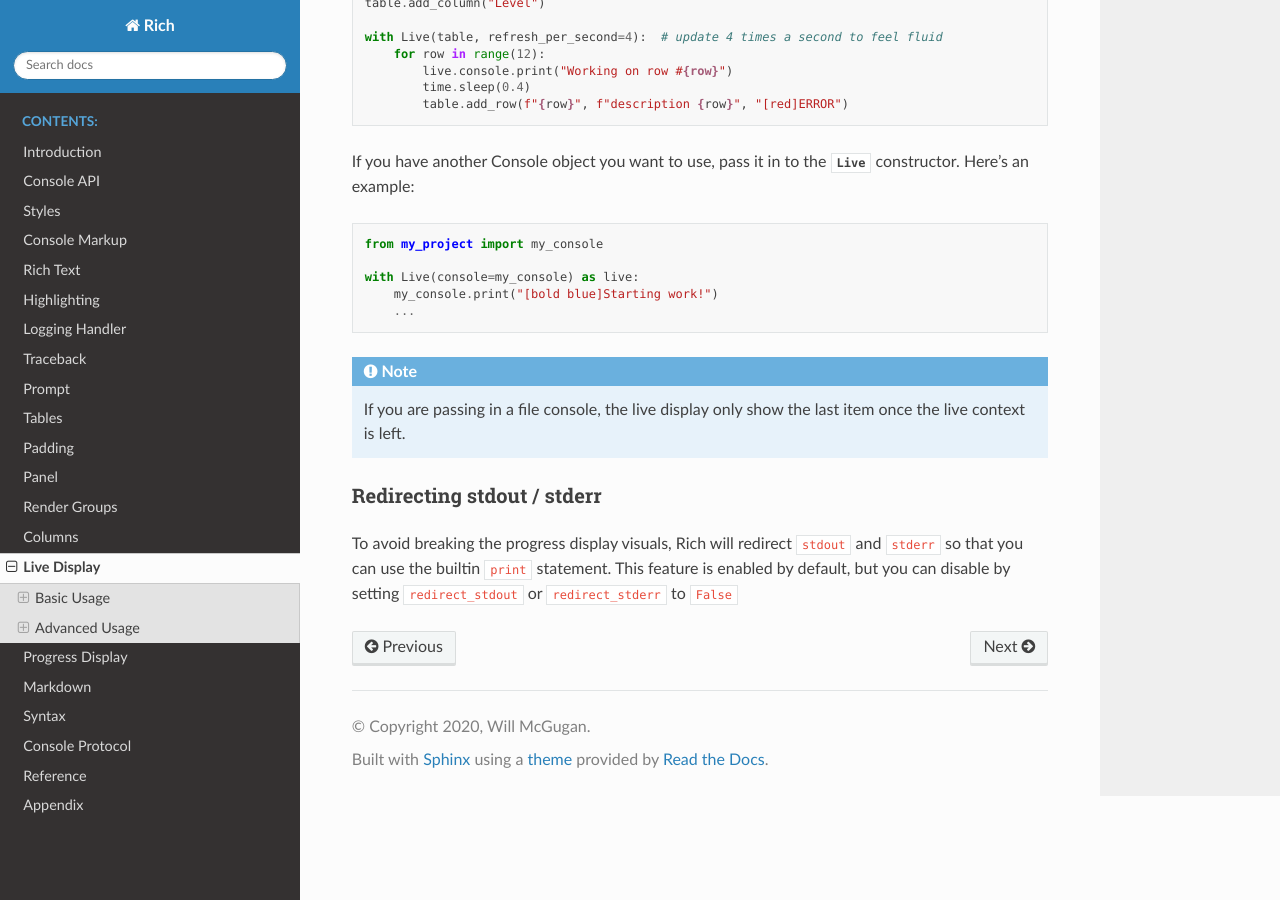
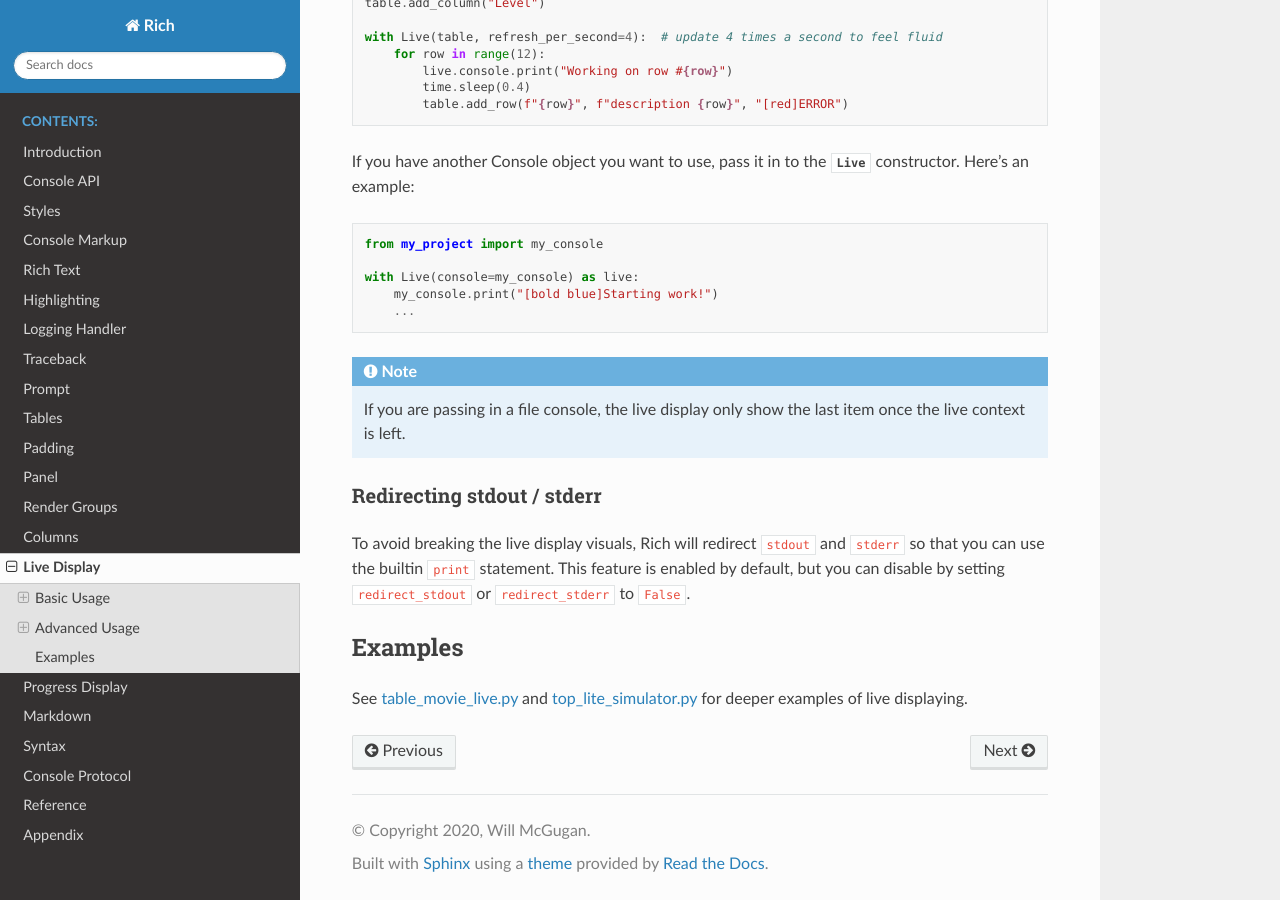
Before and after one commit to Textualize/rich, a Sphinx documentation site: the page built from docs/source/live.rst, in a window 1280 px wide and 900 px high, scrolled down 3055 px. Built offline with Sphinx 7.4.7 and the Read the Docs theme 2.0.0, drawn with Linux system fonts in a browser that asks for light colours.

Commit message:
add reference to complex examples of live display in repo

```diff
--- a/docs/source/live.rst
+++ b/docs/source/live.rst
@@ -160,4 +160,13 @@
 Redirecting stdout / stderr
 ~~~~~~~~~~~~~~~~~~~~~~~~~~~
 
-To avoid breaking the progress display visuals, Rich will redirect ``stdout`` and ``stderr`` so that you can use the builtin ``print`` statement. This feature is enabled by default, but you can disable by setting ``redirect_stdout`` or ``redirect_stderr`` to ``False``
+To avoid breaking the live display visuals, Rich will redirect ``stdout`` and ``stderr`` so that you can use the builtin ``print`` statement.
+This feature is enabled by default, but you can disable by setting ``redirect_stdout`` or ``redirect_stderr`` to ``False``.
+
+
+Examples
+--------
+
+See `table_movie_live.py <https://github.com/willmcgugan/rich/blob/master/examples/table_movie_live.py>`_ and
+`top_lite_simulator.py <https://github.com/willmcgugan/rich/blob/master/examples/top_lite_simulator.py>`_
+for deeper examples of live displaying.
```
